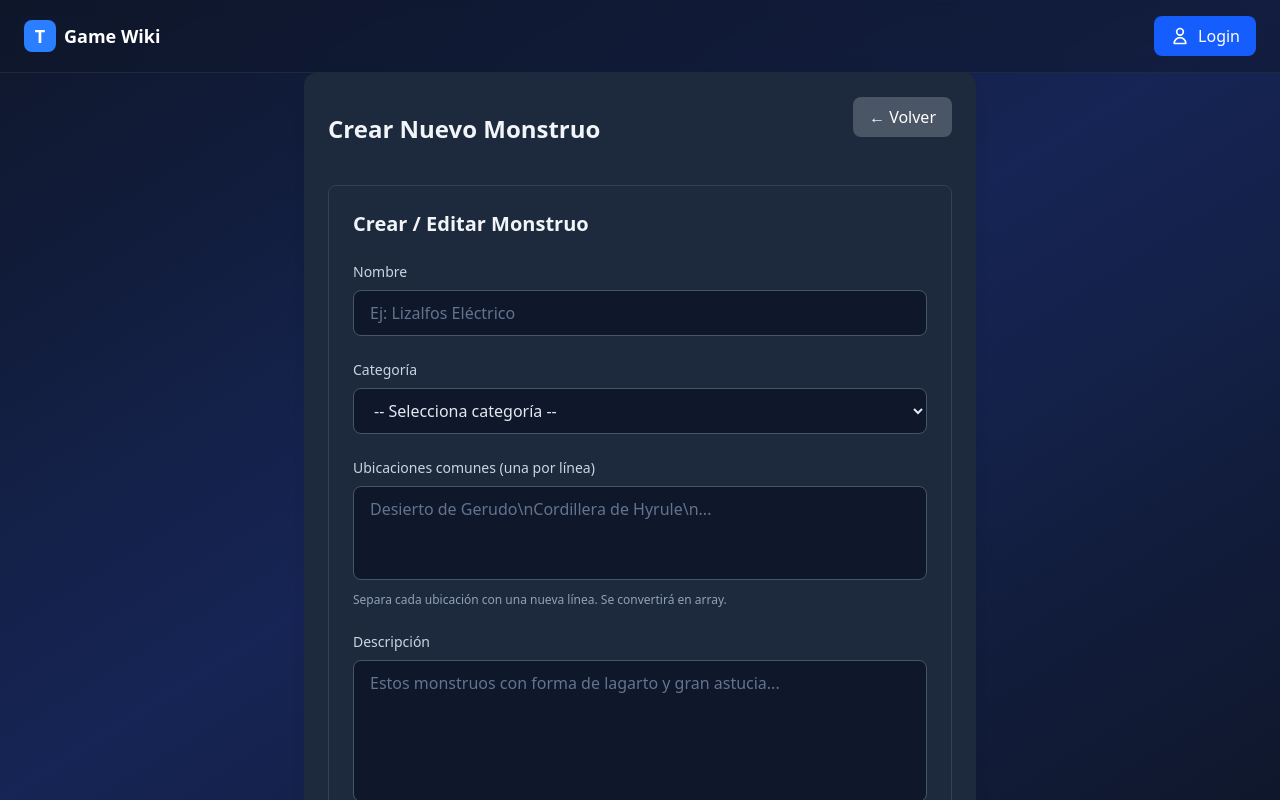
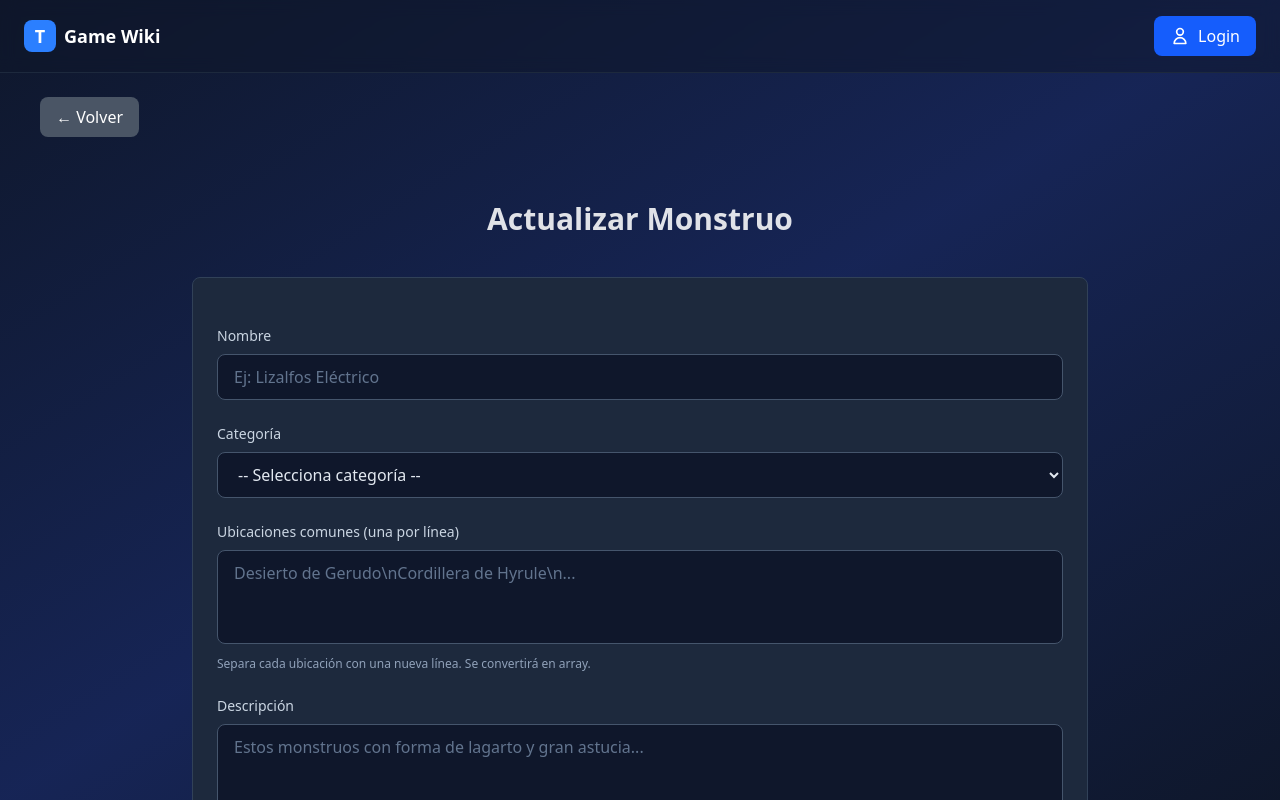
Before and after one commit to FullStackAdrian/gamewiki-front, a React (Vite) app: page /zelda/monster/edit in a window 1280 px wide. Built offline with nearby package versions, Linux system fonts and the light colour scheme.

Commit message:
almost finished monsters

```diff
--- a/src/application/features/ZeldaBOTW/Monsters/components/containers/MonsterFormContainer.tsx
+++ b/src/application/features/ZeldaBOTW/Monsters/components/containers/MonsterFormContainer.tsx
@@ -10,7 +10,6 @@ import { Loading } from "../../../../../shared/components/common/Loading";
 import MonsterForm from "../ui/MonsterForm";
 import type { Monster } from "../../schemas/MonsterSchema";
 import type { MonsterModelInterface } from "../../../../../../domain/features/ZeldaBOTW/Monsters/MonsterModelInterface"; // Tipo para el modelo de dominio (arrays de strings)
-import GoBackButton from "../../../../../shared/components/ui/GoBackButton";
 
 interface MonsterFormContainerProps {
   monsterId?: number;
@@ -107,14 +106,7 @@ const MonsterFormContainer: React.FC<MonsterFormContainerProps> = ({
   }
 
   return (
-    <div className="max-w-2xl mx-auto p-6 bg-slate-800 rounded-xl shadow-lg">
-      <div className="flex justify-between items-center mb-6">
-        <h2 className="text-2xl font-bold text-slate-100">
-          {monsterId ? "Editar Monstruo" : "Crear Nuevo Monstruo"}
-        </h2>
-        <GoBackButton route='/zelda/monsters' ></GoBackButton>
-      </div>
-
+    <div>
       <MonsterForm
         register={form.register}
         errors={form.formState.errors}
--- a/src/application/features/ZeldaBOTW/Monsters/components/ui/MonsterForm.tsx
+++ b/src/application/features/ZeldaBOTW/Monsters/components/ui/MonsterForm.tsx
@@ -14,7 +14,7 @@ export default function MonsterForm({ register, errors, onSubmit }: MonsterFormP
   return (
     <FormContainer
       id="monster-form"
-      title="Crear / Editar Monstruo"
+      title=""
       onSubmit={onSubmit}
     >
       <div className="space-y-6">
--- a/src/application/features/ZeldaBOTW/Monsters/views/MonstersView.tsx
+++ b/src/application/features/ZeldaBOTW/Monsters/views/MonstersView.tsx
@@ -1,10 +1,11 @@
 import MonstersContainer from "../components/containers/MonstersContainer";
+import PageTitle from "../../../../shared/ui/PageTitle";
 
 const MonstersView: React.FC = () => {
 
   return (
     <div className="m-4">
-      <h1 className="my-10 font-bold text-3xl text-center " >Monstruos de Zelda BOTW</h1>
+      <PageTitle text="Monstruos de Zelda BOTW" />
       <MonstersContainer></MonstersContainer>
     </div>
   );
--- a/src/application/features/ZeldaBOTW/Monsters/views/UpdateMonsterView.tsx
+++ b/src/application/features/ZeldaBOTW/Monsters/views/UpdateMonsterView.tsx
@@ -1,6 +1,8 @@
 import { useLocation, useNavigate } from "react-router-dom";
 import type { MonsterModelInterface } from "../../../../../domain/features/ZeldaBOTW/Monsters/MonsterModelInterface";
 import MonsterFormContainer from "../components/containers/MonsterFormContainer";
+import GoBackButton from "../../../../shared/components/ui/GoBackButton";
+import PageTitle from "../../../../shared/ui/PageTitle";
 
 const MonsterView: React.FC = () => {
   const location = useLocation();
@@ -12,10 +14,14 @@ const MonsterView: React.FC = () => {
   };
 
   return (
-    <MonsterFormContainer
-      monsterId={monster?.id_num}
-      onSuccess={handleSuccess}
-    />
+    <div className="mx-10 my-6">
+      <GoBackButton route="/zelda/monsters"></GoBackButton>
+      <PageTitle text="Actualizar Monstruo"></PageTitle>
+      <MonsterFormContainer
+        monsterId={monster?.id_num}
+        onSuccess={handleSuccess}
+      />
+    </div>
   );
 };
 
--- a/src/application/features/ZeldaBOTW/ZeldaBOTWPage.tsx
+++ b/src/application/features/ZeldaBOTW/ZeldaBOTWPage.tsx
@@ -1,18 +1,23 @@
 import { useNavigate } from "react-router-dom";
 import { Card } from "../../shared/components/ui/cards/Card";
+import PageTitle from "../../shared/ui/PageTitle";
 
 export default function ZeldaBOTWPage() {
   const navigate = useNavigate();
 
   return (
     <div className="p-6">
-      <h1 className="text-2xl font-bold mb-6">Zelda BOTW Wiki</h1>
-      <div className="grid grid-cols-1 md:grid-cols-2 gap-4">
+      <PageTitle text="Zelda BOTW Wiki" />
+      <div className="grid grid-cols-1 md:grid-cols-2 gap-10">
         <Card onClick={() => navigate("/zelda/monsters")}>
-          <h2 className="text-xl font-bold">Monstruos</h2>
+          <h2 className="text-xl font-bold text-blue-950 text-center ">
+            Monstruos
+          </h2>
         </Card>
         <Card onClick={() => navigate("/zelda/materials")}>
-          <h2 className="text-xl font-bold">Materiales</h2>
+          <h2 className="text-xl font-bold text-blue-950 text-center">
+            Materiales
+          </h2>
         </Card>
       </div>
     </div>
--- /dev/null
+++ b/src/application/shared/ui/PageTitle.tsx
@@ -0,0 +1,13 @@
+interface PageTitleProps {
+  text: string;
+}
+
+const PageTitle: React.FC<PageTitleProps> = ({ text }) => {
+  return (
+    <h1 className="my-10 font-bold text-3xl text-center">
+      {text}
+    </h1>
+  );
+};
+
+export default PageTitle;
```
